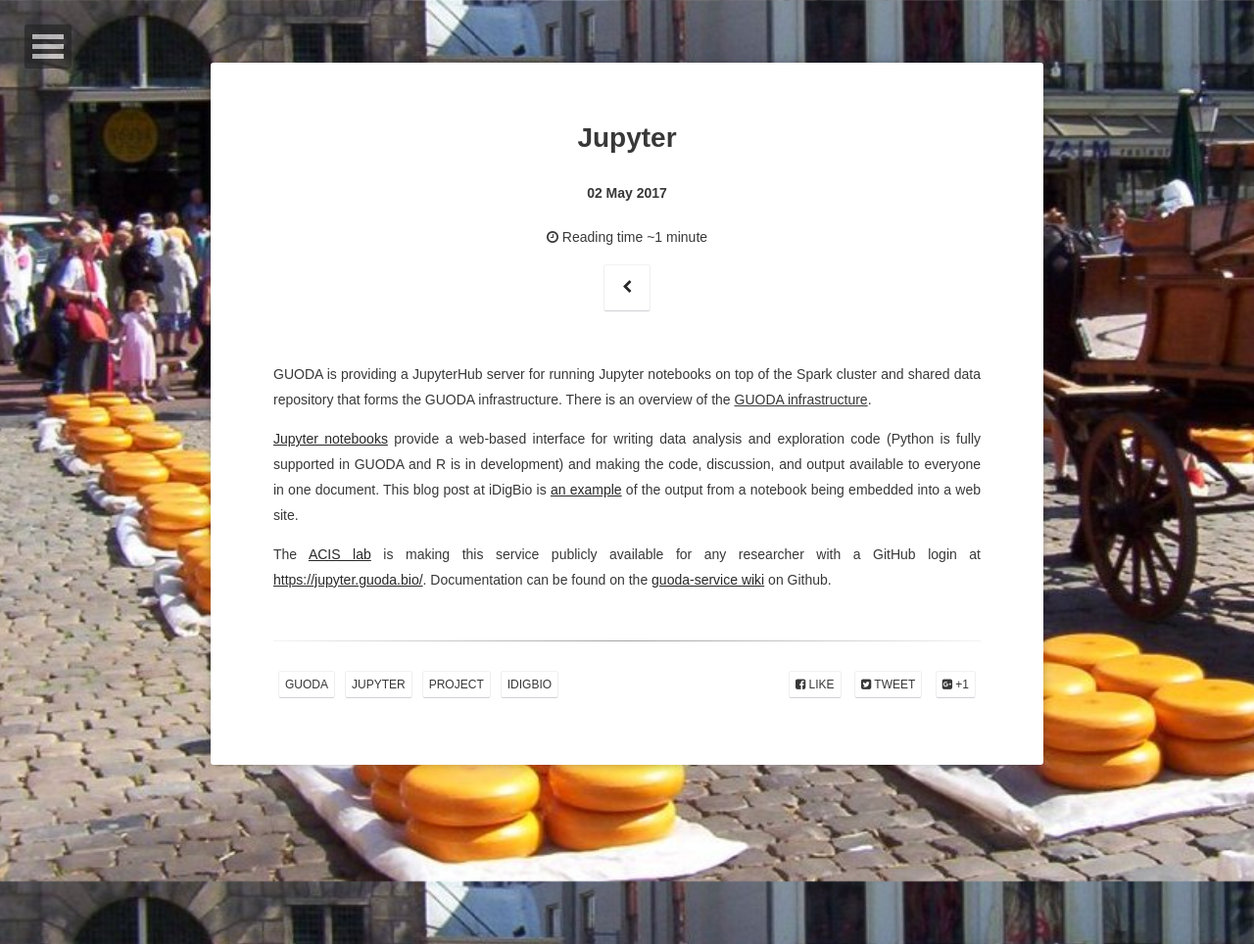
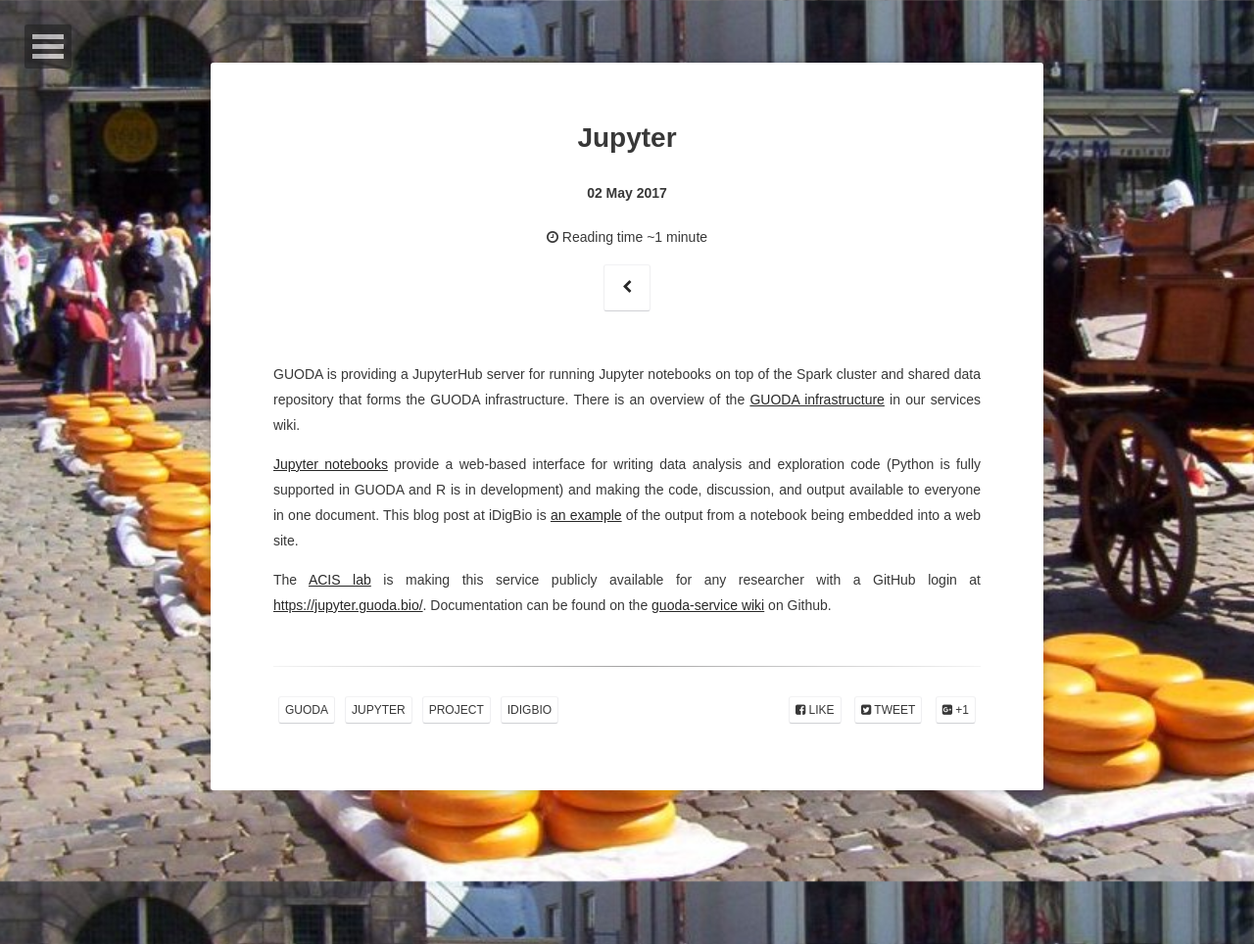
Before and after one commit to bio-guoda/bio-guoda.github.io, a Jekyll site: the page built from _posts/2017-05-02-jupyter.md, in a window 1280 px wide. Shown: the whole page at 98% size. Built offline with Jekyll 4.4.1, drawn with Linux system fonts in a browser that asks for light colours; some web fonts are replaced.

Commit message:
Updated overview link

```diff
--- a/_posts/2017-05-02-jupyter.md
+++ b/_posts/2017-05-02-jupyter.md
@@ -13,7 +13,8 @@ comments: false
 ---
 GUODA is providing a JupyterHub server for running Jupyter notebooks
 on top of the Spark cluster and shared data repository that forms the GUODA
-infrastructure. There is an overview of the [GUODA infrastructure]().
+infrastructure. There is an overview of the [GUODA infrastructure](https://github.com/bio-guoda/guoda-services/wiki/Overview)
+in our services wiki.
 
 [Jupyter notebooks](http://jupyter.org/) provide a web-based interface for
 writing data analysis and exploration code (Python is fully supported in GUODA and R is in development)
```
